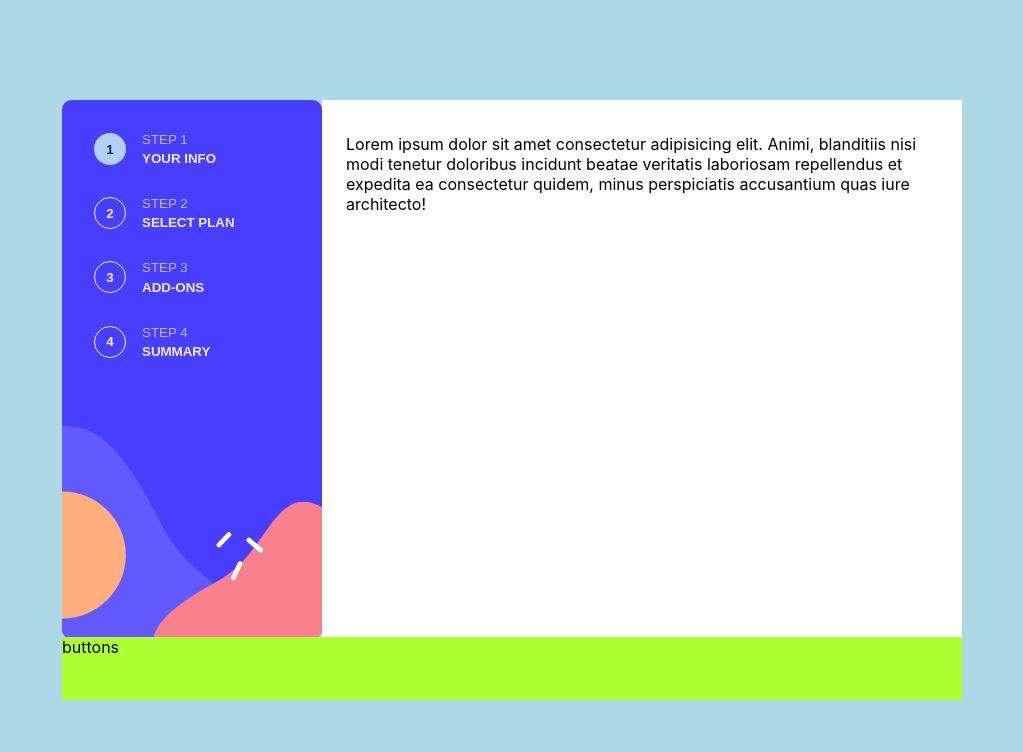
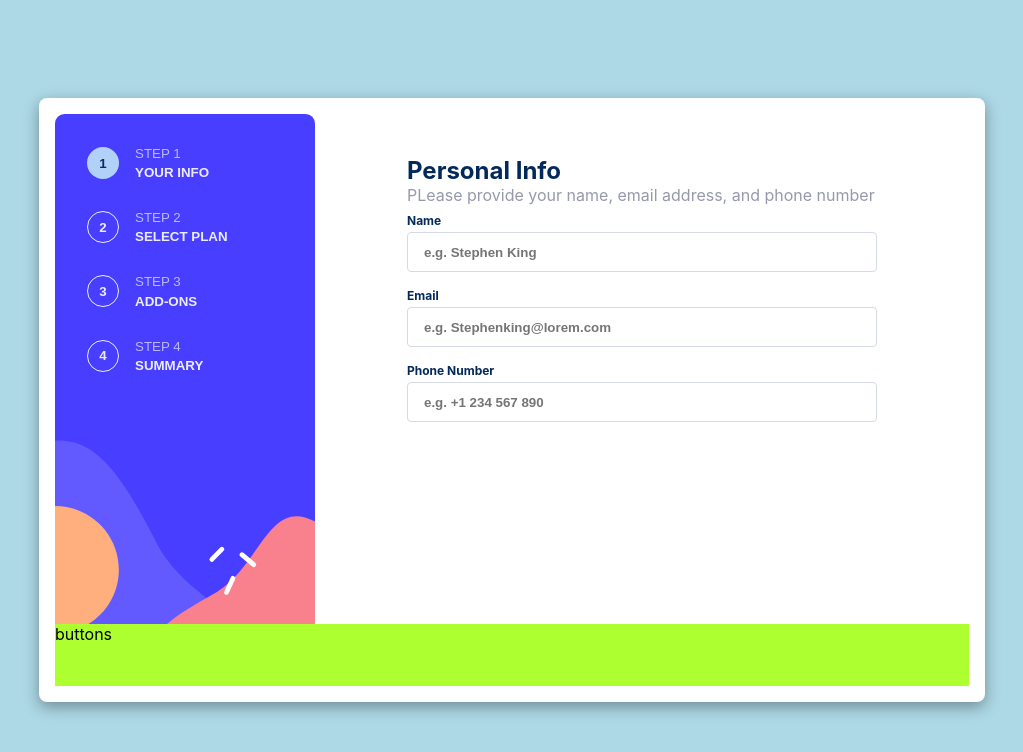
Before and after one commit to ArielGalvez/multi-step-form, a React (Create React App) app: page / in a window 1280 px wide. Shown: the top 752 px of the page, without its empty margins (128-1151 px from the left). Built offline with nearby package versions, Linux system fonts and the light colour scheme.

Commit message:
personal form

```diff
--- a/src/components/Form/Form.tsx
+++ b/src/components/Form/Form.tsx
@@ -1,20 +1,21 @@
-import React, { FC, ReactNode } from 'react'
+import React, { FC, ReactNode } from "react";
+import "./styles.css";
 
 type FormProps = {
   title?: string;
   description?: string;
   children: ReactNode;
-}
+};
 
 const Form: FC<FormProps> = (props) => {
-  const { title, description, children } = props
+  const { title, description, children } = props;
   return (
-    <form className='form'>
-      {title && <h1>{title}</h1>}
-      {description && <p>{description}</p>}
+    <form className="form">
+      {title && <h1 className="form__title">{title}</h1>}
+      {description && <p className="form__description">{description}</p>}
       {children}
     </form>
-  )
-}
+  );
+};
 
-export default Form
+export default Form;
--- /dev/null
+++ b/src/components/Form/styles.css
@@ -0,0 +1,7 @@
+.form__title {
+  color: var(--Marine-blue);
+}
+
+.form__description {
+  color: var(--Cool-gray);
+}
--- /dev/null
+++ b/src/components/InputText/InputText.tsx
@@ -0,0 +1,20 @@
+import React, { FC, ReactNode } from "react";
+import "./styles.css";
+
+type InputTextProps = {
+  name: string;
+  label?: string;
+  placeholder?: string;
+};
+
+const InputText: FC<InputTextProps> = (props) => {
+  const { name, label, placeholder } = props;
+  return (
+    <div className="input_text">
+      <label htmlFor={name}>{label}</label>
+      <input name={name} type="text" placeholder={placeholder} />
+    </div>
+  );
+};
+
+export default InputText;
--- /dev/null
+++ b/src/components/InputText/styles.css
@@ -0,0 +1,21 @@
+.input_text {
+  display: flex;
+  flex-direction: column;
+  gap: 4px;
+  padding: 8px 0px;
+}
+
+.input_text label{
+  font-size: 12px;
+  color: var(--Marine-blue);
+  font-weight: 700;
+}
+
+.input_text input{
+  border: 1px solid var(--Light-gray);
+  height: 40px;
+  border-radius: 4px;
+  padding: 8px 16px;
+  color: var(--Marine-blue);
+  font-weight: 700;
+}
--- a/src/components/Layout/Layout.tsx
+++ b/src/components/Layout/Layout.tsx
@@ -1,21 +1,18 @@
 import React, { FC } from "react";
-import StepButton from "../StepButton/StepButton";
+import PersonalInfo from "../PersonalInfo/PersonalInfo";
 import Steps from "../Steps/Steps";
 import "./styles.css";
 
 const Layout: FC = () => {
   return (
     <div className="layout">
-      <div className="divider">
+      <div className="container">
         <nav className="nav">
           <Steps />
         </nav>
         <section className="content-bg">
           <div className="content">
-            Lorem ipsum dolor sit amet consectetur adipisicing elit. Animi,
-            blanditiis nisi modi tenetur doloribus incidunt beatae veritatis
-            laboriosam repellendus et expedita ea consectetur quidem, minus
-            perspiciatis accusantium quas iure architecto!
+            <PersonalInfo />
           </div>
         </section>
       </div>
--- a/src/components/Layout/styles.css
+++ b/src/components/Layout/styles.css
@@ -4,7 +4,7 @@
   flex-direction: column;
 }
 
-.divider {
+.container {
   display: flex;
   flex-direction: column;
   height: 100%;
@@ -30,6 +30,9 @@
   transform: translateX(-50%);
   top: -70px;
   padding: 34px 24px;
+  box-shadow: rgba(0, 0, 0, 0.35) 0px 5px 15px;
+  border-radius: 8px;
+  top: -76px;
 }
 
 .buttons {
@@ -40,12 +43,16 @@
 
 @media only screen and (min-width: 600px) {
   .layout {
-    width: 900px;
-    height: 600px;
+    width: 946px;
+    height: 604px;
     display: flex;
+    padding: 16px;
+    background-color: white;
+    box-shadow: rgba(0, 0, 0, 0.35) 0px 5px 15px;
+    border-radius: 8px;
   }
 
-  .divider {
+  .container {
     flex-direction: row;
   }
 
@@ -65,6 +72,8 @@
     width: 100%;
     height: 100%;
     transform: none;
-    top: -76px;
+    box-shadow: none;
+    border-radius: 0%;
+    padding: 42px 92px;
   }
 }
--- /dev/null
+++ b/src/components/PersonalInfo/PersonalInfo.tsx
@@ -0,0 +1,28 @@
+import React from "react";
+import Form from "../Form/Form";
+import InputText from "../InputText/InputText";
+
+type Props = {};
+
+const PersonalInfo = (props: Props) => {
+  return (
+    <Form
+      title="Personal Info"
+      description="PLease provide your name, email address, and phone number"
+    >
+      <InputText name="name" label="Name" placeholder="e.g. Stephen King" />
+      <InputText
+        name="email"
+        label="Email"
+        placeholder="e.g. Stephenking@lorem.com"
+      />
+      <InputText
+        name="phone"
+        label="Phone Number"
+        placeholder="e.g. +1 234 567 890"
+      />
+    </Form>
+  );
+};
+
+export default PersonalInfo;
--- a/src/index.css
+++ b/src/index.css
@@ -1,6 +1,22 @@
 #root {
   width: 100vw;
   height: 100vh;
+}
+
+:root {
+  /* Primary */
+--Marine-blue: hsl(213, 96%, 18%);
+--Purplish-blue: hsl(243, 100%, 62%);
+--Pastel-blue: hsl(228, 100%, 84%);
+--Light-blue: hsl(206, 94%, 87%);
+--Strawberry-red: hsl(354, 84%, 57%);
+
+/* Neutral */
+--Cool-gray: hsl(231, 11%, 63%);
+--Light-gray: hsl(229, 24%, 87%);
+--Magnolia: hsl(217, 100%, 97%);
+--Alabaster: hsl(231, 100%, 99%);
+--White: hsl(0, 0%, 100%);
 }
 
 * {
```
